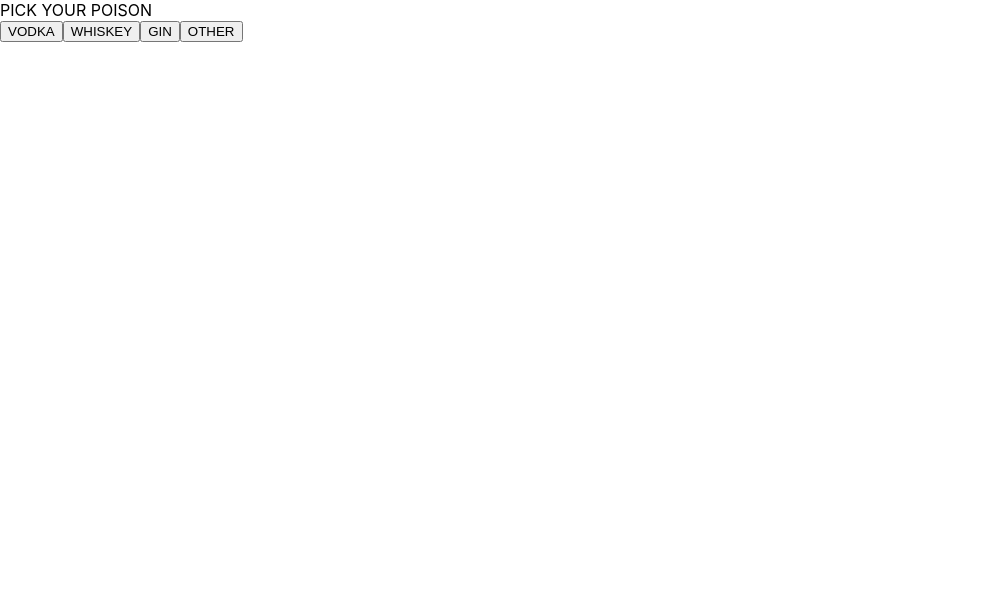
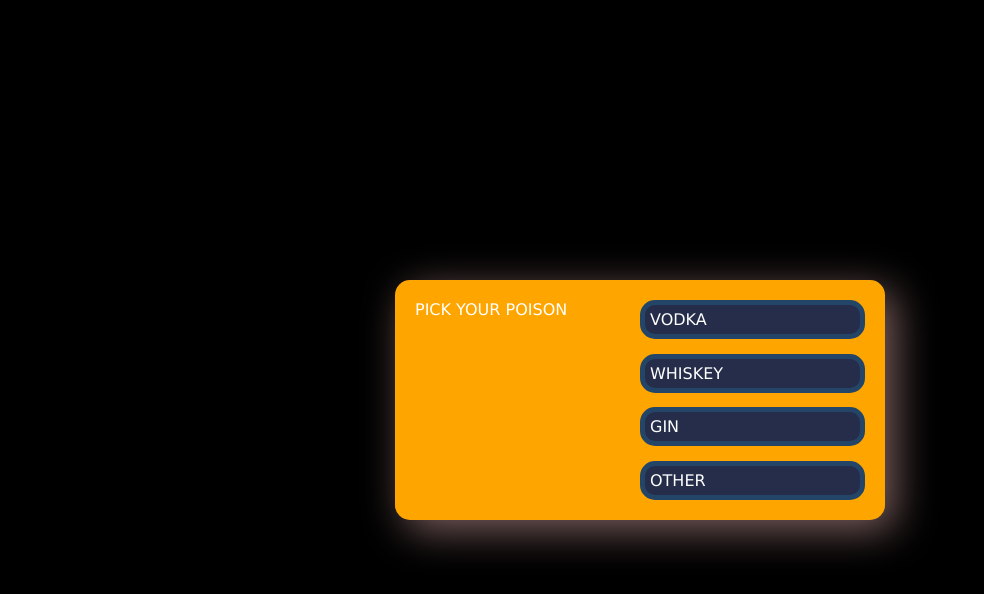
Before and after one commit to michellelally/harrys-cocktail-menu, a React (Create React App) app: page / in a window 1280 px wide. Shown: the top 594 px of the page, without its empty margins (0-984 px from the left). Built offline with nearby package versions, Linux system fonts and the light colour scheme.

Commit message:
questions implemented

```diff
--- a/src/index.css
+++ b/src/index.css
@@ -6,8 +6,95 @@ body {
   -webkit-font-smoothing: antialiased;
   -moz-osx-font-smoothing: grayscale;
 }
+* {
+  font-family: "Verdana", cursive, sans-serif;
+  color: #ffffff;
+}
 
-code {
-  font-family: source-code-pro, Menlo, Monaco, Consolas, 'Courier New',
-    monospace;
+body {
+  background-color: #000000;
+  display: flex;
+  justify-content: center;
+  align-items: center;
+  min-height: 100vh;
 }
+
+.app {
+  background-color: orange;
+  width: 450px;
+  min-height: 200px;
+  height: min-content;
+  border-radius: 15px;
+  padding: 20px;
+  box-shadow: 10px 10px 42px 0px rgb(126, 96, 96);
+  display: flex;
+  justify-content: space-evenly;
+}
+
+.score-section {
+  display: flex;
+  font-size: 24px;
+  align-items: center;
+}
+
+/* QUESTION/TIMER/LEFT SECTION */
+.question-section {
+  width: 100%;
+  position: relative;
+}
+
+.question-text {
+  margin-bottom: 12px;
+}
+
+.timer-text {
+  background: rgb(230, 153, 12);
+  padding: 15px;
+  margin-top: 20px;
+  margin-right: 20px;
+  border: 5px solid rgb(255, 189, 67);
+  border-radius: 15px;
+  text-align: center;
+}
+
+/* ANSWERS/RIGHT SECTION */
+.answer-section {
+  width: 100%;
+  display: flex;
+  flex-direction: column;
+  justify-content: space-between;
+}
+
+button {
+  width: 100%;
+  font-size: 16px;
+  color: #ffffff;
+  background-color: #252d4a;
+  border-radius: 15px;
+  display: flex;
+  padding: 5px;
+  justify-content: flex-start;
+  align-items: center;
+  border: 5px solid #234668;
+  cursor: pointer;
+}
+
+.correct {
+  background-color: #2f922f;
+}
+
+.incorrect {
+  background-color: #ff3333;
+}
+
+button:hover {
+  background-color: #555e7d;
+}
+
+button:focus {
+  outline: none;
+}
+
+button svg {
+  margin-right: 5px;
+}
```
